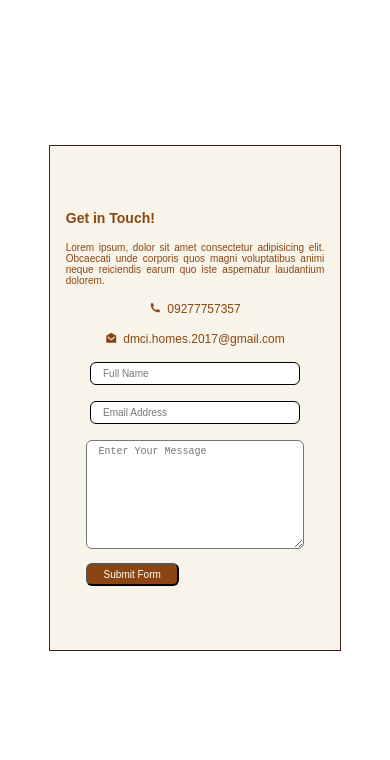
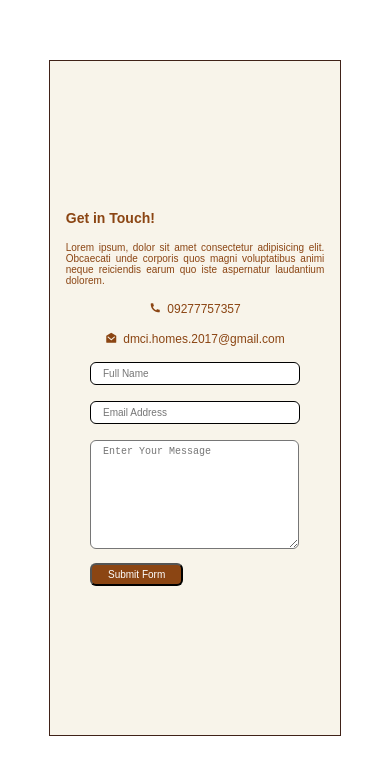
Before and after one commit to fika-dvlpr/cafe-la-terraza-responsive, a plain HTML site: page Contact/index.html in a window 390 px wide. Shown: the part 84-844 px from the top of the page. Drawn offline with nearby package versions, Linux system fonts and the light colour scheme.

Commit message:
Add files via upload

```diff
--- a/Contact/style.css
+++ b/Contact/style.css
@@ -195,7 +195,6 @@ main {
   text-align: justify;
   margin-bottom: 1rem;
   font-size: 14px;
-
 }
 
 .contact-phone-email {
@@ -220,13 +219,11 @@ main {
 .form-container {
   display: flex;
   justify-content: center;
-
 }
 
 .form-row {
   display: flex;
   gap: 1rem;
-
 }
 
 .col input {
@@ -237,7 +234,7 @@ main {
 }
 
 .message-box {
-  padding: 5px 19.4rem 5rem 12px;
+  padding: 5px 18.8rem 5rem 12px;
   border-radius: 6px;
   margin-bottom: 0.6rem;
 }
@@ -513,7 +510,7 @@ footer {
 
   .message-box {
     font-size: 12px;
-    padding: 5px 5.9rem 5rem 12px;
+    padding: 5px 5.3rem 5rem 12px;
   }
   .submit-button {
     font-size: 12px;
@@ -523,7 +520,7 @@ footer {
     flex-direction: column;
     align-items: center;
     gap: 0;
-    transition: .5s;
+    transition: 0.5s;
   }
   .col input {
     margin-bottom: 1rem;
@@ -540,7 +537,7 @@ footer {
     align-items: center;
     gap: 1rem;
     margin-bottom: 1rem;
-    transition: .5s;
+    transition: 0.5s;
   }
   .contact-header h1 {
     font-size: 14px;
@@ -557,10 +554,10 @@ footer {
   }
   .message-box {
     font-size: 10px;
-    padding: 5px 4.3rem 5rem 12px;
+    padding: 5px 3.7rem 5rem 12px;
   }
   .contact-container {
     width: 75%;
-    height: 60%;
+    height: 80%;
   }
 }
```
